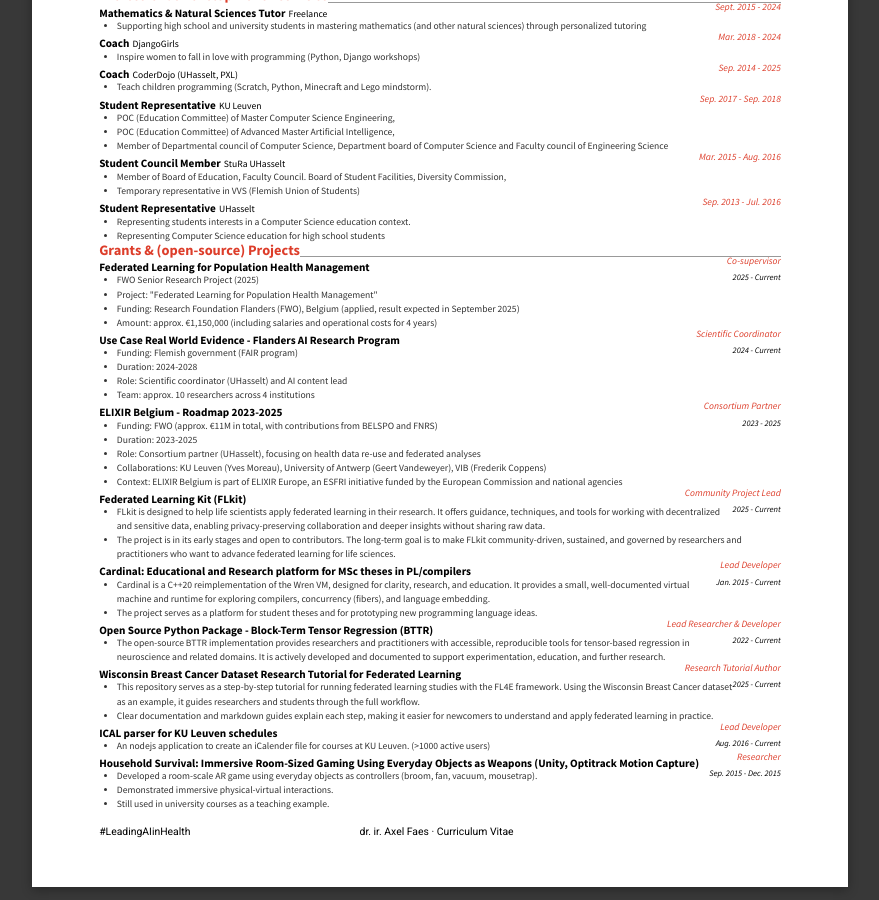
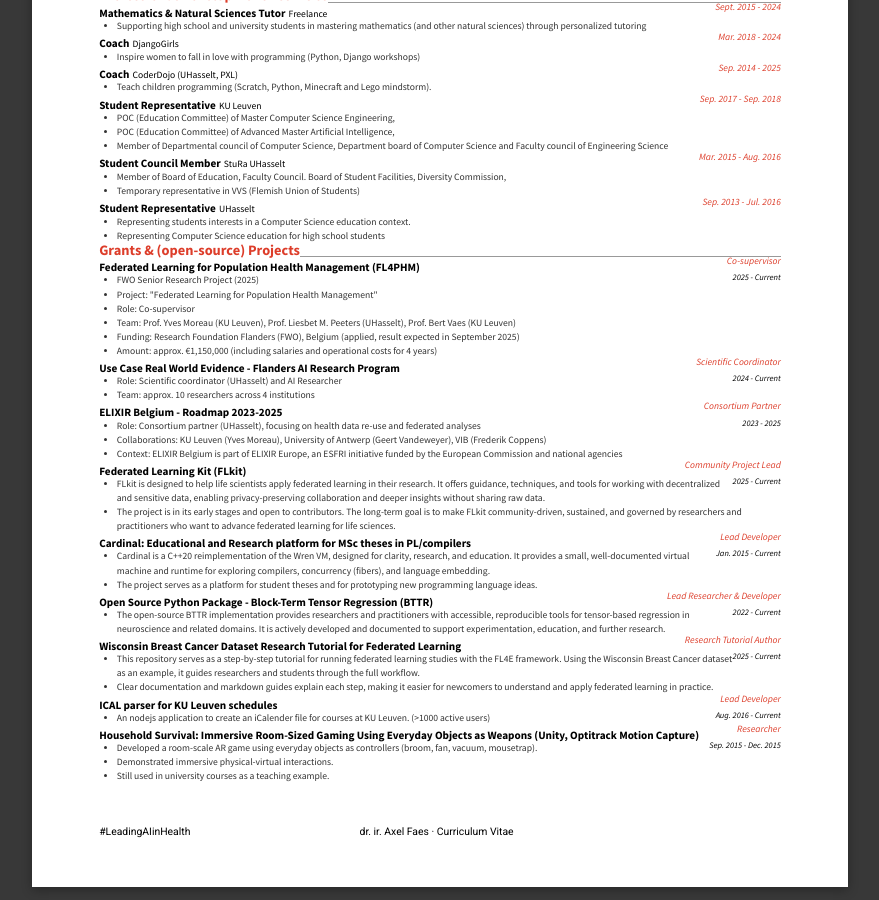
Before and after one commit to TheAxeC/theaxec.github.io, a Jekyll site: the page built from _pages/cv.md, in a window 1280 px wide and 900 px high, scrolled down 1301 px. Shown: the whole window, without its empty margins (200-1079 px from the left). Built offline with Jekyll 4.4.1, drawn with Linux system fonts in a browser that asks for light colours; a style sheet for code colours, icons or effects is not loaded.

Commit message:
update resume

```diff
--- a/_data/data.yml
+++ b/_data/data.yml
@@ -358,7 +358,7 @@ education:
 projects:
   title: Grants & (open-source) Projects
   content:
-    - title: "Federated Learning for Population Health Management"
+    - title: "Federated Learning for Population Health Management (FL4PHM)"
       url: ""
       duration: 2025 - Current
       role: Co-supervisor
@@ -366,6 +366,8 @@ projects:
       about: |
         FWO Senior Research Project (2025)
         Project: "Federated Learning for Population Health Management"
+        Role: Co-supervisor
+        Team: Prof. Yves Moreau (KU Leuven), Prof. Liesbet M. Peeters (UHasselt), Prof. Bert Vaes (KU Leuven)
         Funding: Research Foundation Flanders (FWO), Belgium (applied, result expected in September 2025)
         Amount: approx. €1,150,000 (including salaries and operational costs for 4 years)
       cover: /assets/images/covers/about-project.webp
@@ -375,10 +377,10 @@ projects:
       role: Scientific Coordinator
       min: true
       about: |
-        Funding: Flemish government (FAIR program)
-        Duration: 2024-2028
-        Role: Scientific coordinator (UHasselt) and AI content lead
+        Role: Scientific coordinator (UHasselt) and AI Researcher
         Team: approx. 10 researchers across 4 institutions
+      # Funding: Flemish government (FAIR program)
+      # Duration: 2024-2028
       cover: /assets/images/covers/about-project.webp
     - title: "ELIXIR Belgium - Roadmap 2023-2025"
       url: ""
@@ -386,11 +388,11 @@ projects:
       role: Consortium Partner
       min: true
       about: |
-        Funding: FWO (approx. €11M in total, with contributions from BELSPO and FNRS)
-        Duration: 2023-2025
         Role: Consortium partner (UHasselt), focusing on health data re-use and federated analyses
         Collaborations: KU Leuven (Yves Moreau), University of Antwerp (Geert Vandeweyer), VIB (Frederik Coppens)
         Context: ELIXIR Belgium is part of ELIXIR Europe, an ESFRI initiative funded by the European Commission and national agencies
+      # Funding: FWO (approx. €11M in total, with contributions from BELSPO and FNRS)
+      # Duration: 2023-2025
       cover: /assets/images/covers/about-project.webp
     - title: "Federated Learning Kit (FLkit)"
       url: https://github.com/UHasselt-BiomedicalDataSciences/federated-learning-toolkit
```
Also changed, not shown: 1 other file.
